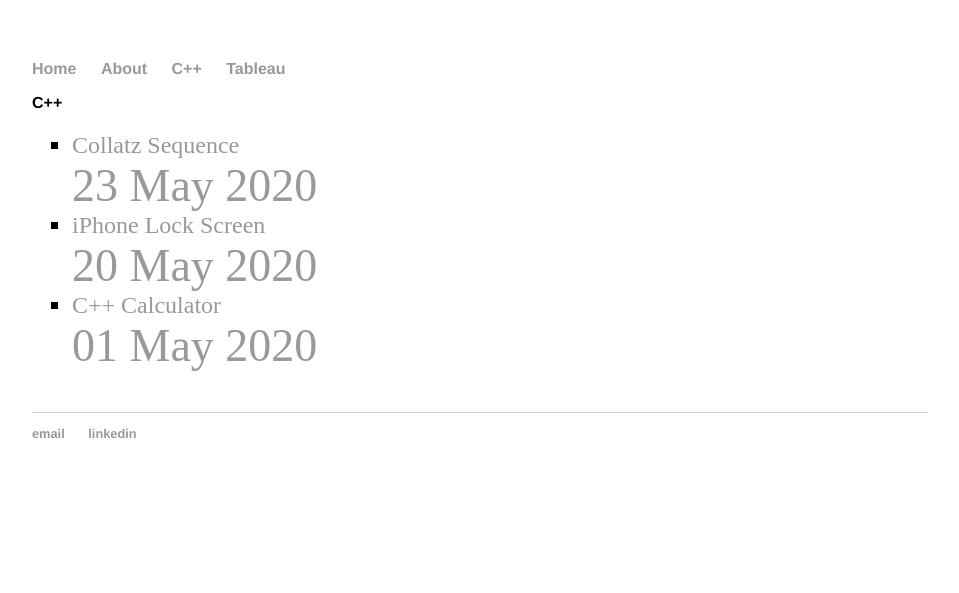
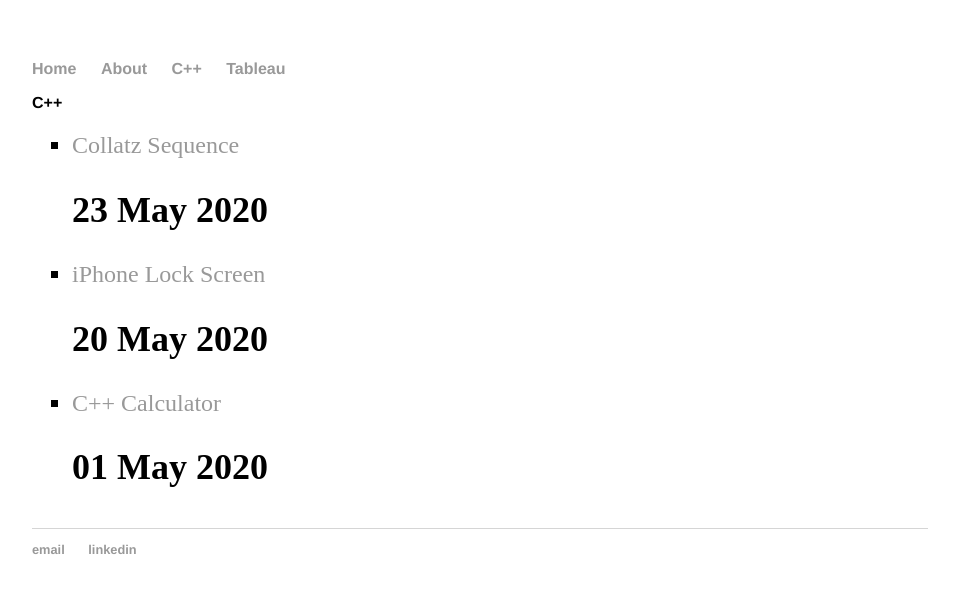
Before and after one commit to cchanzl/Lock-Screen, a Jekyll site: the page built from cpp/index.html, in a window 1280 px wide. Shown: the top 593 px of the page, without its empty margins (160-1119 px from the left). Built offline with Jekyll 4.4.1, drawn with Linux system fonts in a browser that asks for light colours.

Commit message:
Update index.html

```diff
--- a/cpp/index.html
+++ b/cpp/index.html
@@ -7,7 +7,7 @@ title: C++
 	  {% for post in site.posts %}
 		{% if post.categories contains "cpp" %}
 	    <li><a href="{{ post.url }}" title="{{ post.title }}">{{ post.title }}</a> <br>
-		<span style="color:#999;font-size:46px;">{{ post.date | date_to_string }}</span></li>
+		<h2>{{ post.date | date_to_string }}</h2></li>
 	  {% endif %}
 	  {% endfor %}
 	</ul>
```
